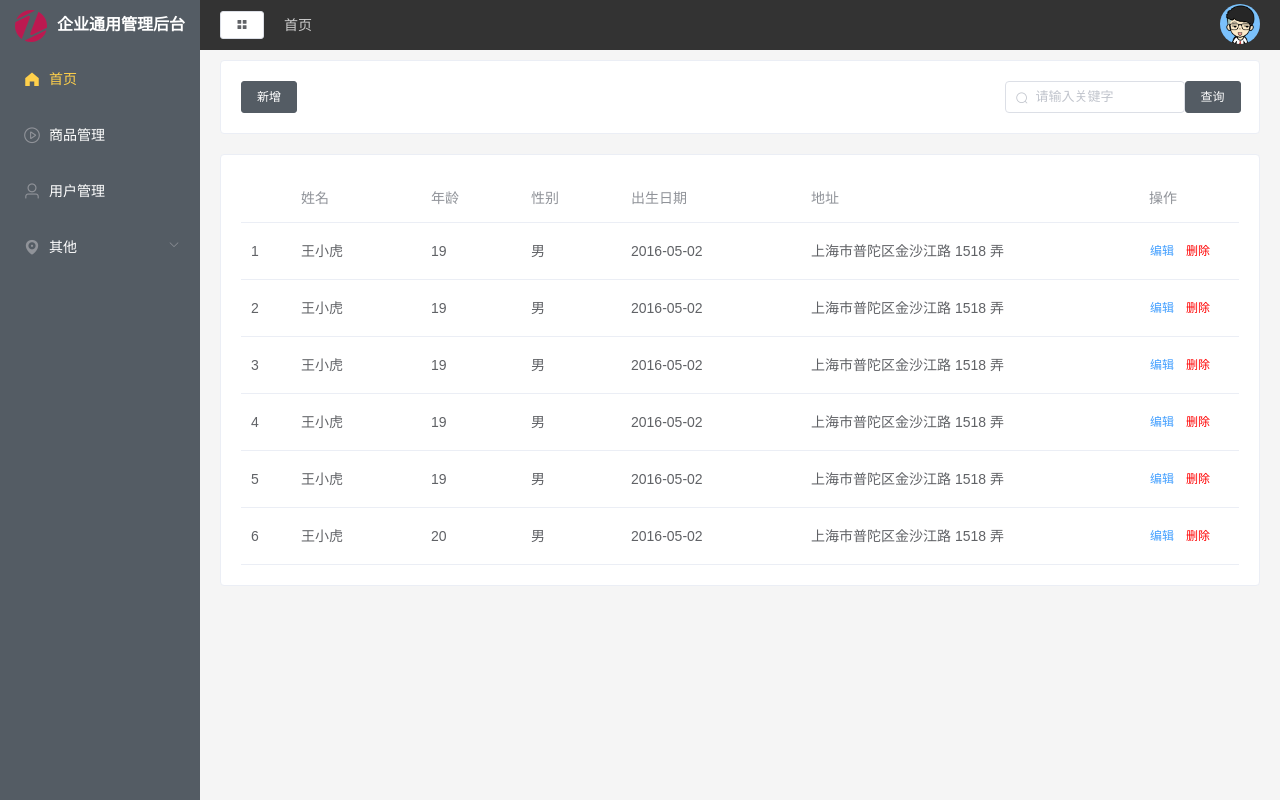
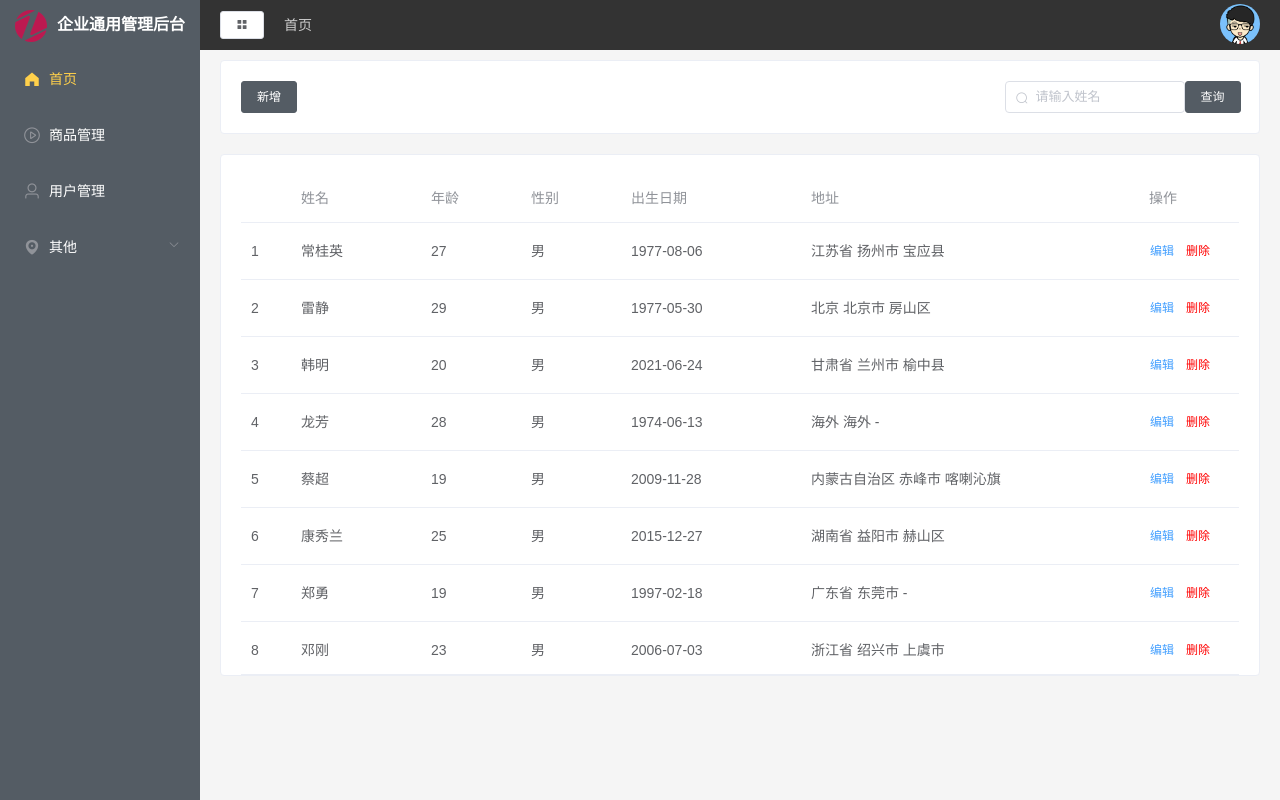
Before and after one commit to MANHongLee/management-system, a Vue app: page /#/user in a window 1280 px wide. Built offline with nearby package versions, Linux system fonts and the light colour scheme; the HTML template or start-up script is replaced by a standard one.

Commit message:
新增mock生成tabledata数据，新增搜索数据功能，当前版本存在编辑功报错能、重复生成数据两个问题

```diff
--- a/src/api/data.js
+++ b/src/api/data.js
@@ -20,3 +20,9 @@ export const getData = () => {
         // data: params,
     })
 }
+export const getTableData = () => {
+    return axios.request({
+        url: '/data/getTableData',
+        method: 'Get',
+    })
+}
--- a/src/api/mock.js
+++ b/src/api/mock.js
@@ -3,5 +3,7 @@
 import Mock from 'mockjs';
 //引入home页面的mock数据模拟函数
 import homeApi from '../api/mockServerData/home'
+import tableDataApi from '../api/mockServerData/tableData'
 
  Mock.mock('/home/getData', homeApi.getStatisticalData);
+ Mock.mock('/data/getTableData', tableDataApi.getTableData);
--- /dev/null
+++ b/src/api/mockServerData/tableData.js
@@ -0,0 +1,32 @@
+import Mock from 'mockjs';
+
+const list = [];
+export default {
+    getTableData: () => {
+        // const data = {
+        //     date: "2016-05-02",
+        //     name: "李民康",
+        //     age: "20",
+        //     sex: "男",
+        //     address: "上海市普陀区金沙江路 1518 弄",
+        // };
+        // const tableData = new Array(20).fill(data);
+        // return tableData;
+        for (let index = 0; index < 20; index++) {
+            list.push(
+                Mock.mock({
+                    date: Mock.Random.date(),
+                    name: Mock.Random.cname(),
+                    age: Mock.Random.integer(18, 30),
+                    sex: "男",
+                    // address: Mock.Random.address(),
+                    address: Mock.Random.county(true),
+                })
+            )
+        }
+        return {
+            code: 200,
+            data: {list}
+        }
+    }
+}
--- a/src/views/user/index.vue
+++ b/src/views/user/index.vue
@@ -11,11 +11,11 @@
             >新增</el-button
           >
         </el-col>
-        <el-col :span="12" push="6">
+        <el-col :span="12" :push='6'>
           <el-input
             style="width: 180px"
             v-model="searchVal"
-            placeholder="请输入关键字"
+            placeholder="请输入姓名"
             clearable
             prefix-icon="el-icon-search"
             size="small"
@@ -24,6 +24,7 @@
             type="primary"
             size="small"
             style="background-color: #545c64; border-color: #545c64"
+            @click="Searched()"
             >查询</el-button
           >
         </el-col>
@@ -42,10 +43,14 @@
         <el-button type="primary" @click="submitInfo()">确 定</el-button>
       </div>
     </el-dialog>
-    <el-card style="margin-top: 20px" shadow="hover">
+    <el-card
+      style="margin-top: 20px"
+      shadow="hover"
+      :body-style="{ height: '500px' }"
+    >
       <el-row :gutter="20">
         <el-col :span="24">
-          <el-table :data="tableData" style="width: 100%" max-height="950">
+          <el-table :data="tableData" style="width: 100%" max-height="500">
             <el-table-column width="50" type="index"> </el-table-column>
             <el-table-column prop="name" label="姓名" width="130">
             </el-table-column>
@@ -82,6 +87,7 @@
 
 <script>
 import CommonForm from "../../components/CommonForm.vue";
+import { getTableData } from "../../api/data";
 
 export default {
   components: {
@@ -126,55 +132,52 @@ export default {
         date: "",
         address: "",
       },
-      tableData: [
-        {
-          date: "2016-05-02",
-          name: "王小虎",
-          age: "19",
-          sex: "男",
-          address: "上海市普陀区金沙江路 1518 弄",
-        },
-        {
-          date: "2016-05-02",
-          name: "王小虎",
-          age: "19",
-          sex: "男",
-          address: "上海市普陀区金沙江路 1518 弄",
-        },
-        {
-          date: "2016-05-02",
-          name: "王小虎",
-          age: "19",
-          sex: "男",
-          address: "上海市普陀区金沙江路 1518 弄",
-        },
-        {
-          date: "2016-05-02",
-          name: "王小虎",
-          age: "19",
-          sex: "男",
-          address: "上海市普陀区金沙江路 1518 弄",
-        },
-        {
-          date: "2016-05-02",
-          name: "王小虎",
-          age: "19",
-          sex: "男",
-          address: "上海市普陀区金沙江路 1518 弄",
-        },
-        {
-          date: "2016-05-02",
-          name: "王小虎",
-          age: "20",
-          sex: "男",
-          address: "上海市普陀区金沙江路 1518 弄",
-        },
-      ],
+      tableData: [],
     };
   },
+  computed: {},
   methods: {
+    // getTableList() {
+    //   getTableData().then((res) => {
+    //     // console.log(res);
+    //     const { status, data } = res;
+    //     // console.log(data);
+    //     // console.log(data.data.list);
+    //     if (status === 200) {
+    //       if (data.code === 200) {
+    //         this.tableData = data.data.list;
+    //       }
+    //     }
+    //   });
+    // },
+
+
+    //通过姓名进行列表数据搜索
+    Searched() {
+      const inputData = this.searchVal;
+      // console.log(typeOf(input));
+      console.log(inputData);
+      if (inputData !== '') {
+        const searchTableData = this.tableData.filter(
+          (item) => item.name == inputData
+        );
+        console.log(searchTableData);
+        this.tableData = searchTableData;
+      } else {
+        getTableData().then((res) => {
+          const { status, data } = res;
+          // console.log(data);
+          // console.log(data.data.list);
+          if (status === 200) {
+            if (data.code === 200) {
+              this.tableData = data.data.list;
+            }
+          }
+        });
+      }
+    },
     delClick(item) {
-      this.$confirm("此操作将永久删除该文件, 是否继续?", "提示", {
+      this.$confirm("此操作将永久删除该数据, 是否继续?", "提示", {
         confirmButtonText: "确定",
         cancelButtonText: "取消",
         type: "warning",
@@ -236,6 +239,21 @@ export default {
       };
     },
   },
+  mounted() {
+    // this.$options.methods.getTableList()
+    // console.log(this.$options.methods.getTableList());
+    getTableData().then((res) => {
+      // console.log(res);
+      const { status, data } = res;
+      // console.log(data);
+      // console.log(data.data.list);
+      if (status === 200) {
+        if (data.code === 200) {
+          this.tableData = data.data.list;
+        }
+      }
+    });
+  },
 };
 </script>
 <style lang="less" scoped>
```
